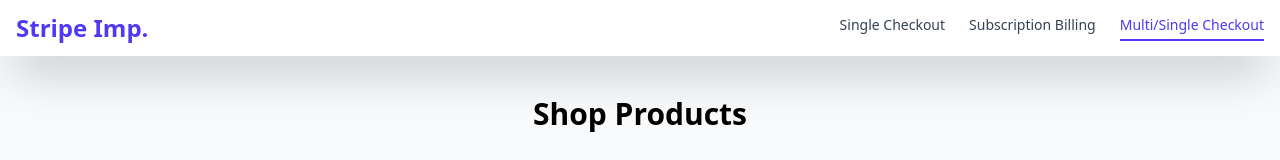
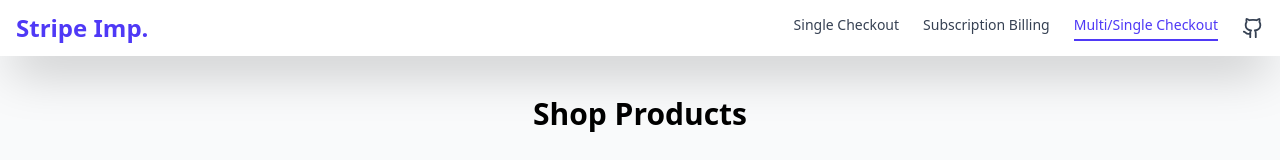
Before and after one commit to ABIDULLAH786/stripe-with-react-node, a React (Vite) app in the folder client/: page /multi-checkout in a window 1280 px wide. Shown: the top 160 px of the page. Built offline with nearby package versions, Linux system fonts and the light colour scheme.

Commit message:
github icon added in header to redirect to repo

```diff
--- a/client/src/Components/Header.jsx
+++ b/client/src/Components/Header.jsx
@@ -1,5 +1,5 @@
 import { Link, NavLink } from "react-router-dom";
-import { Menu, X } from "lucide-react";
+import { Menu, X, Github } from "lucide-react"; // 👈 Added Github icon
 import { useState, useEffect, useRef } from "react";
 
 export default function Header() {
@@ -10,7 +10,6 @@ export default function Header() {
     { name: "Single Checkout", path: "/single-checkout" },
     { name: "Subscription Billing", path: "/plans" },
     { name: "Multi/Single Checkout", path: "/multi-checkout" },
-    // { name: "Payment Intent API", path: "/payment-intent" },
   ];
 
   // ✅ Close menu on outside click
@@ -27,7 +26,6 @@ export default function Header() {
       document.removeEventListener("mousedown", handleClickOutside);
     }
 
-    // Cleanup on unmount
     return () => document.removeEventListener("mousedown", handleClickOutside);
   }, [menuOpen]);
 
@@ -40,7 +38,8 @@ export default function Header() {
         </Link>
 
         {/* Desktop Nav */}
-        <nav className="hidden md:flex space-x-6">
+        <div className="hidden md:flex items-center space-x-6">
+          <nav className="flex space-x-6">
             {navItems.map((item) => (
               <NavLink
                 key={item.path}
@@ -57,6 +56,18 @@ export default function Header() {
               </NavLink>
             ))}
           </nav>
+
+          {/* GitHub Icon */}
+          <a
+            href="https://github.com/ABIDULLAH786/stripe-with-react-node" // 👈 your repo link
+            target="_blank"
+            rel="noopener noreferrer"
+            className="text-gray-700 hover:text-indigo-600 transition-colors"
+            title="View on GitHub"
+          >
+            <Github size={22} />
+          </a>
+        </div>
 
         {/* Mobile Menu Button */}
         <button
@@ -89,6 +100,16 @@ export default function Header() {
               {item.name}
             </NavLink>
           ))}
+
+          {/* GitHub link for mobile */}
+          <a
+            href="https://github.com/ABIDULLAH786/stripe-with-react-node"
+            target="_blank"
+            rel="noopener noreferrer"
+            className="flex items-center gap-2 px-2 py-2 text-sm font-medium text-gray-700 hover:text-indigo-600 hover:bg-gray-50 rounded-lg"
+          >
+            <Github size={20} /> GitHub Repo
+          </a>
         </div>
       )}
     </header>
--- a/client/src/Pages/LandingPage.jsx
+++ b/client/src/Pages/LandingPage.jsx
@@ -7,7 +7,7 @@ const LandingPage = () => {
   const handleCheckout = async (product) => {
     localStorage.setItem("lastPath", location.pathname);
     const { data } = await axios.post(
-      `${import.meta.env.VITE_BE_SERVER_URL}/api/stripe/create-checkout-session`,
+      `${import.meta.env.VITE_BE_SERVER_URL}/api/stripe/create-single-checkout-session`,
       { product }
     );
     window.location.href = data.url;
```
Lines whose indentation alone changed are shown as unchanged.
